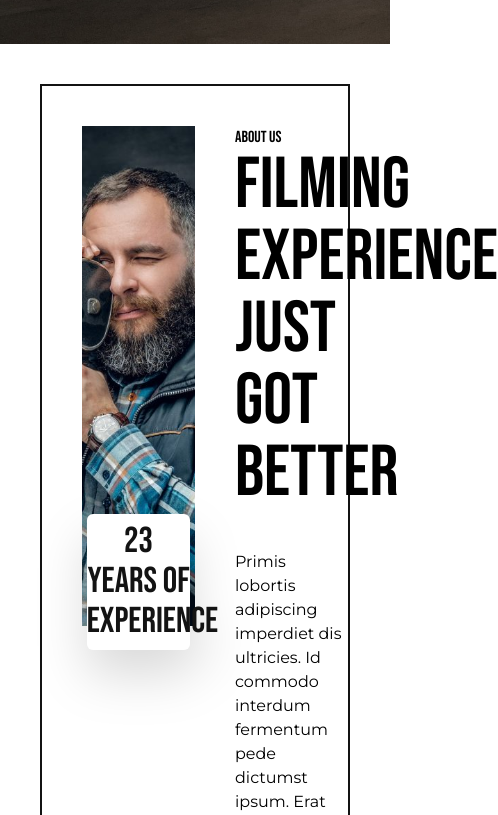
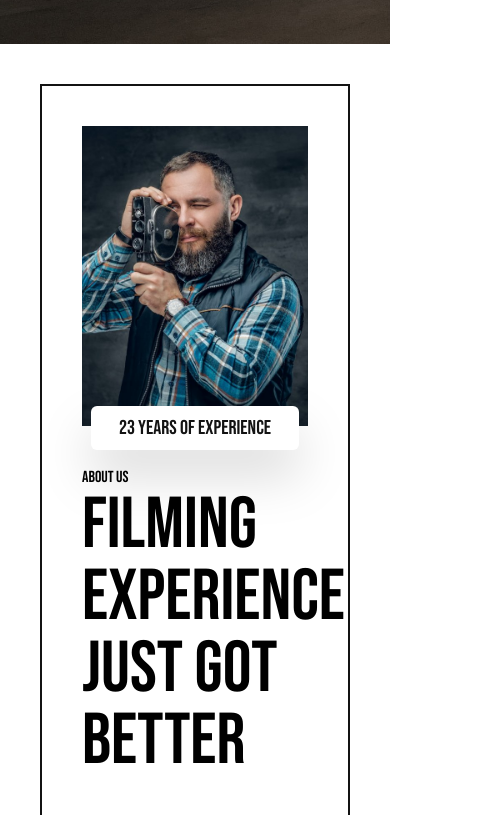
Before and after one commit to mir-hussain/jhaka-naka-production, a plain HTML site: page index.html in a window 390 px wide. Shown: the part 800-1615 px from the top of the page, 498 px wide, since content can reach past the window. Drawn offline with nearby package versions, Linux system fonts and the light colour scheme.

Commit message:
about us section header done

```diff
--- a/index.html
+++ b/index.html
@@ -69,17 +69,17 @@
 
       <section class="p-10">
         <div class="border-2 border-offBlack p-10">
-          <div class="flex gap-x-10">
+          <div class="lg:flex gap-x-10">
             <div
-              class="bg-red-500 w-2/4 h-[500px] bg-[url('./images/camera-man.jpg')] bg-cover bg-center flex justify-center items-end mb-10"
+              class="w-full lg:w-2/4 h-[300px] md:h-[500px] bg-[url('./images/camera-man.jpg')] bg-cover bg-center flex justify-center items-end mb-10"
             >
               <h1
-                class="font-bebas text-4xl text-offBlack bg-white w-11/12 text-center drop-shadow-2xl py-2 rounded-md -mb-6"
+                class="font-bebas text-xl md:text-4xl text-offBlack bg-white w-11/12 text-center drop-shadow-2xl py-2 rounded-md -mb-6"
               >
                 23 years of Experience
               </h1>
             </div>
-            <div class="w-2/4 h-full font-bebas">
+            <div class="w-full lg:w-2/4 h-full font-bebas">
               <p>ABOUT US</p>
               <h1 class="text-7xl">FIlming Experience</h1>
               <h1 class="text-7xl">Just Got better</h1>
```
